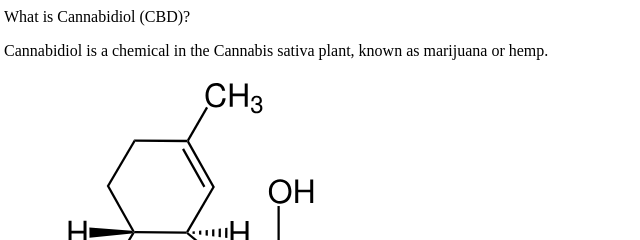
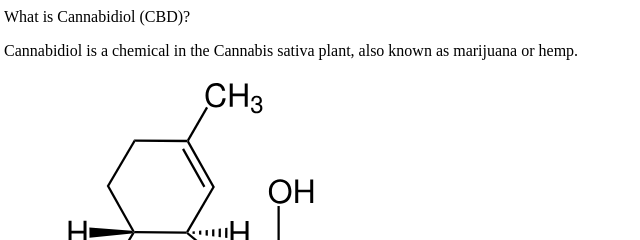
Before and after one commit to Slavikslavik/Git_beetroot_home-work, a plain HTML site: page index.html in a window 1280 px wide. Shown: the top 240 px of the page, 4-644 px from the left. Drawn offline with Linux system fonts and the light colour scheme.

Commit message:
changed paragraph

```diff
--- a/index.html
+++ b/index.html
@@ -8,7 +8,7 @@
 <body>
     <div class="faqs-item">
         <span class="faqs-item__expand"> What is Cannabidiol (CBD)?</span>
-        <p>Cannabidiol is a chemical in the Cannabis sativa plant, known as marijuana or hemp.</p>
+        <p>Cannabidiol is a chemical in the Cannabis sativa plant, also known as marijuana or hemp.</p>
         <img src="/Git_beetroot_home-work/img/Cannabidiol_Structural_formula_V1.svg" alt="Формула каннабидиола">
     </div>
 </body>
```
